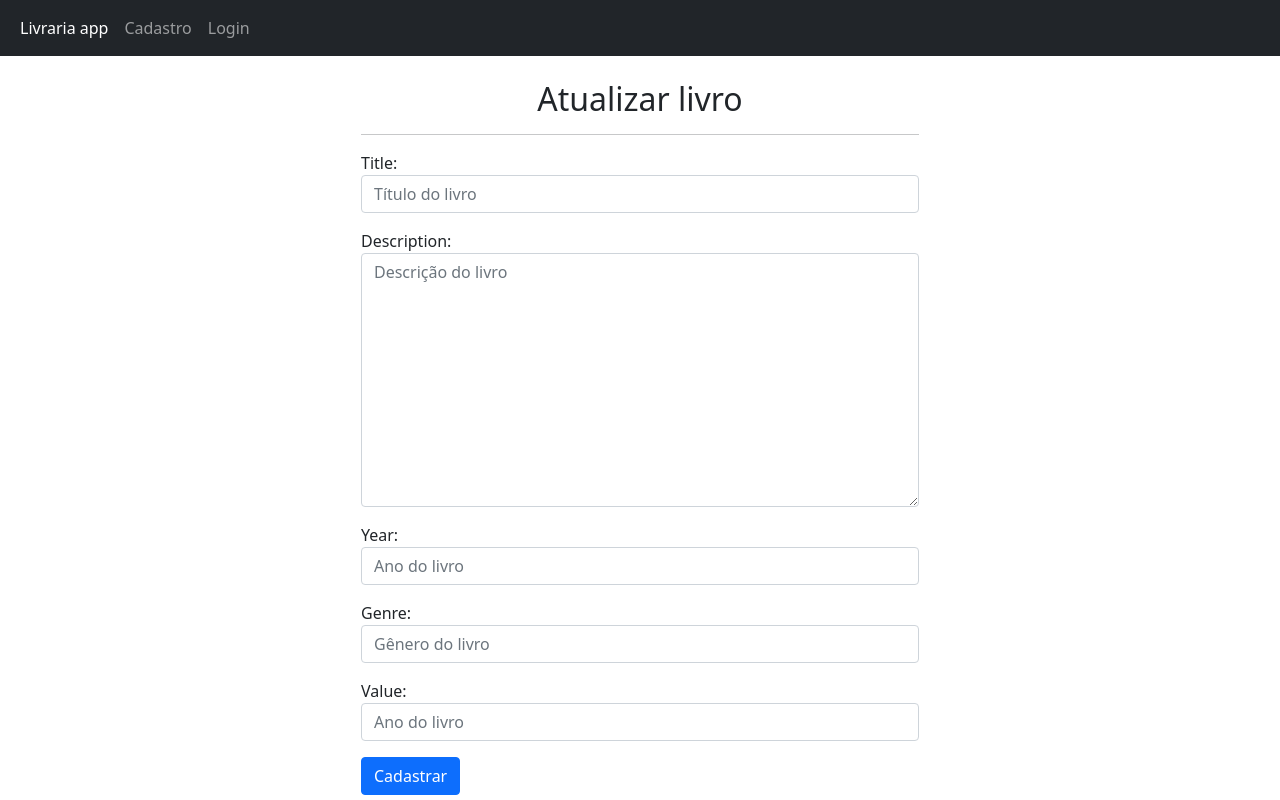
After one commit to ArthurSampaio13/crud-django, a Django app: template livraria/templates/update_book.html in a window 1280 px wide. The commit adds this page. Run offline with Django 5.2, Linux system fonts and the light colour scheme; the template is opened without the code that fills it: values that come from a table or form of the project are taken from there, others are empty.

Commit message:
feat: atualizar livro

```diff
--- a/livraria/templates/book.html
+++ b/livraria/templates/book.html
@@ -15,5 +15,6 @@
         <br></br>
         <a href="{% url 'home' %}" class="btn btn-secondary">Voltar</a>
         <a href="{% url 'delete_book' book.id %}" class="btn btn-danger">Excluir</a>
+        <a href="{% url 'update_book' book.id %}" class="btn btn-secondary">Atualizar</a>
     </div>
 {% endblock  %}
--- /dev/null
+++ b/livraria/templates/update_book.html
@@ -0,0 +1,12 @@
+{% extends "base.html" %}
+{% block content %}
+    <div class="col-md-6 offset-md-3">
+        <h2 class="text-center">Atualizar livro</h2>
+        <hr>
+        <form method="POST" class="form-group">
+            {% csrf_token %}
+            {{form.as_p}}
+            <button type="submit" class="btn btn-primary">Cadastrar</button>
+        </form>
+    </div>
+{% endblock  %}
--- a/livraria/urls.py
+++ b/livraria/urls.py
@@ -5,7 +5,8 @@ from livraria.views import (
     register,
     book_detail,
     book_delete,
-    add_book
+    add_book,
+    book_update
 )
 
 urlpatterns = [
@@ -14,5 +15,6 @@ urlpatterns = [
     path('register/', register, name = "register"),
     path('book/<int:id>', book_detail, name = "book"),
     path('delete_book/<int:id>', book_delete, name="delete_book"),
-    path('add_book/', add_book, name="add_book")
+    path('add_book/', add_book, name="add_book"),
+    path('update_book/<int:id>', book_update, name="update_book")
 ]
```
Also changed, not shown: livraria/views.py (+12 -0 lines).
